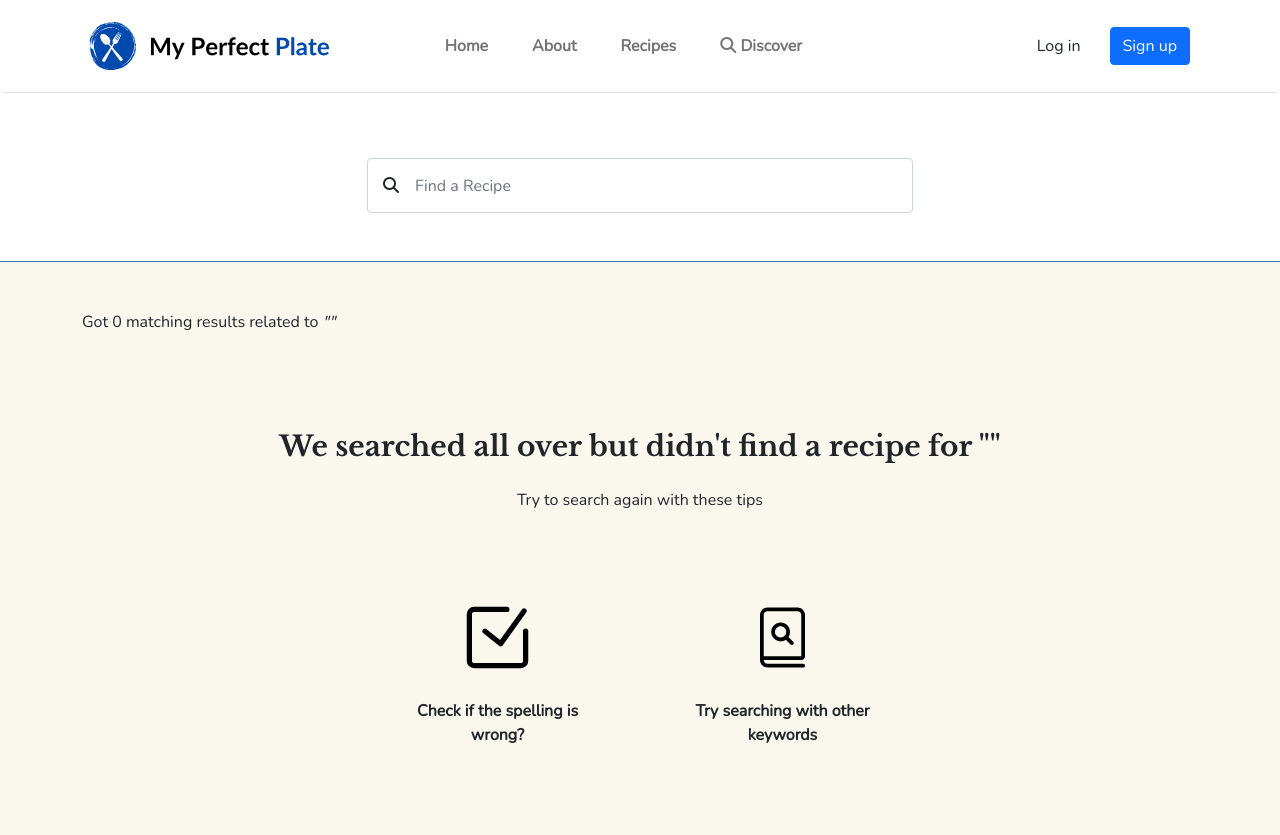
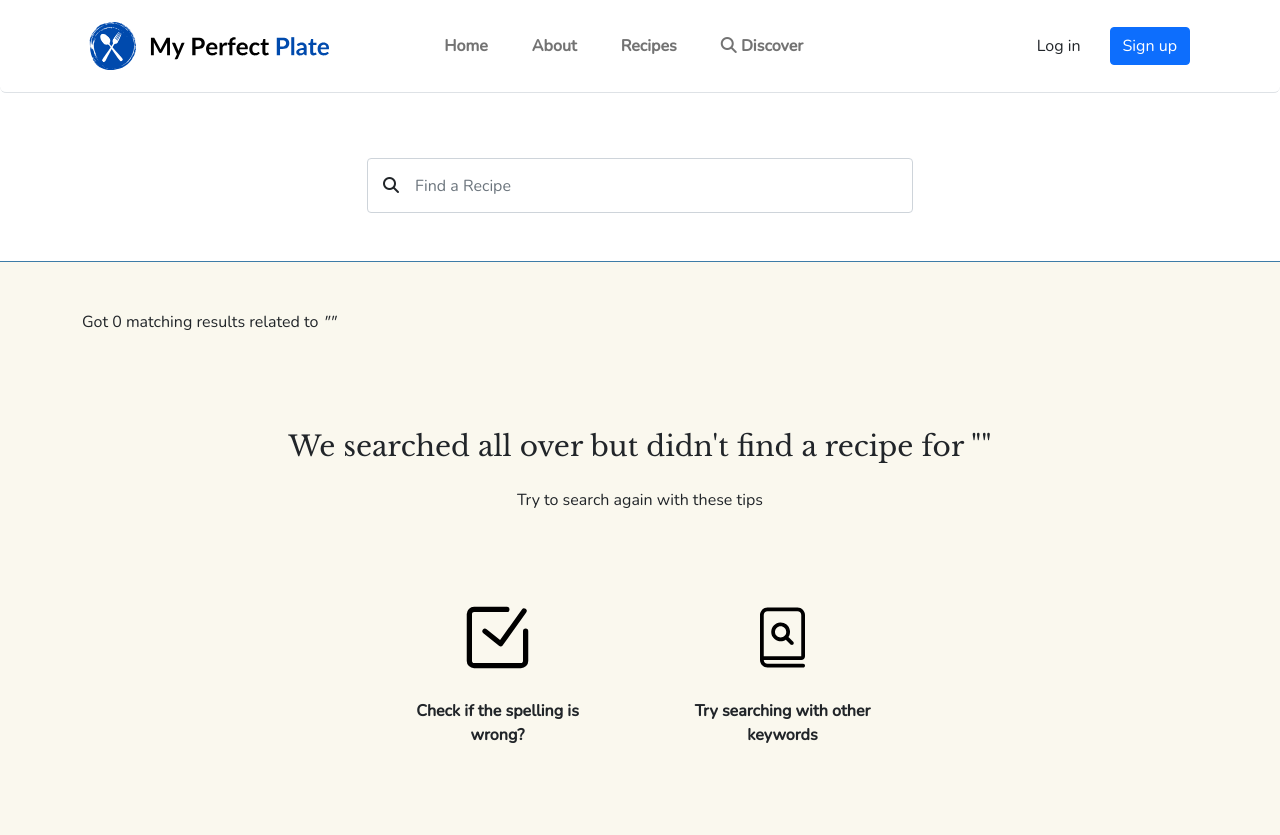
Before and after one commit to sherchansachin/MyPerfectPlate-Recipe-Recommendation-System, a Django app: page /search/ in a window 1280 px wide. Run offline with Django 4.2, Linux system fonts and the light colour scheme; some libraries are stand-ins or nearby versions; some web fonts are replaced.

Commit message:
font styles changed

```diff
--- a/planner/templates/planner/planner.html
+++ b/planner/templates/planner/planner.html
@@ -96,7 +96,7 @@
         <img src="{% static 'image/mealplan.jpg' %}" class="img-fluid plan-img" alt="" />
       </div>
       <div class="col-md p-4">
-        <h1 class="build-text display-3 mb-4 mt-3">Build your <br>Meal Plan</h1>
+        <h1 class="build-text display-3 fw-bold mb-4 mt-3">Build your <br>Meal Plan</h1>
         <div class="col-md-10 text-justify">
           <p>
             Organize your meals on a weekly basis with My Perfect Plate. Create your very own meal plan just for you!
@@ -104,7 +104,7 @@
         </div>
 
           {% for day in days|slice:":1" %}
-              <a href="{% url 'filterdays' day.slug %}"  class="btn btn-outline-primary mt-4 " >See my plans <i class="fa-solid fs-6 fa-chevron-right ms-2"></i></a>
+              <a href="{% url 'filterdays' day.slug %}"  class="btn btn-primary mt-4 " >See my plans <i class="fa-solid fs-6 fa-chevron-right ms-2"></i></a>
             {% endfor %}
 
         </a>
--- a/templates/base/main.html
+++ b/templates/base/main.html
@@ -10,8 +10,12 @@
     <link rel="preconnect" href="https://fonts.gstatic.com" crossorigin>
     <link href="https://fonts.googleapis.com/css2?family=Inter&family=Lato&display=swap" rel="stylesheet">
 
-    <link href="https://fonts.googleapis.com/css?family=Ovo|Quattrocento+Sans" rel="stylesheet">
-    <link href="https://fonts.googleapis.com/css?family=Libre+Baskerville:700|Nunito" rel="stylesheet">
+    <!-- <link href="https://fonts.googleapis.com/css?family=Ovo|Quattrocento+Sans" rel="stylesheet">
+    <link href="https://fonts.googleapis.com/css?family=Libre+Baskerville:700|Nunito" rel="stylesheet"> -->
+
+    <link rel="preconnect" href="https://fonts.googleapis.com">
+    <link rel="preconnect" href="https://fonts.gstatic.com" crossorigin>
+    <link href="https://fonts.googleapis.com/css2?family=Libre+Baskerville:wght@400;700&family=Nunito:wght@300;400;500&display=swap" rel="stylesheet">
 
     <link href="https://cdn.jsdelivr.net/npm/bootstrap@5.1.3/dist/css/bootstrap.min.css" rel="stylesheet" integrity="sha384-1BmE4kWBq78iYhFldvKuhfTAU6auU8tT94WrHftjDbrCEXSU1oBoqyl2QvZ6jIW3" crossorigin="anonymous">
     <!-- custom css -->
```
